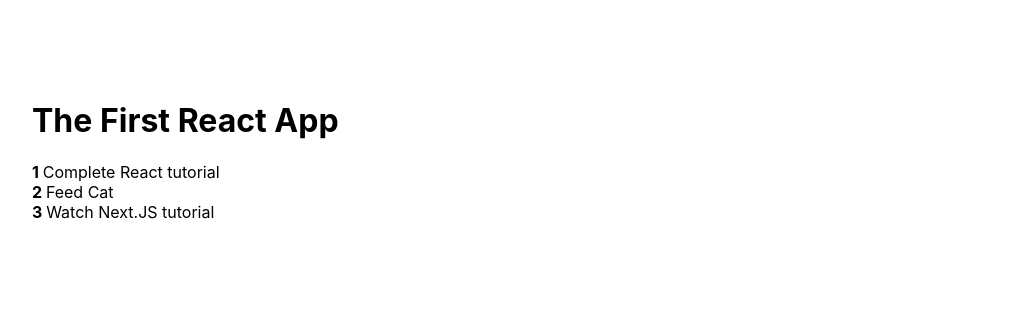
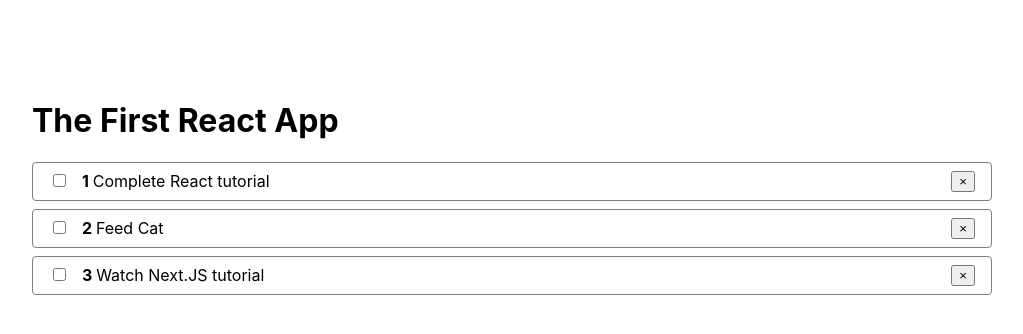
Before and after one commit to lightxlamp/React, a React (Create React App) app in the folder Youtube_course_by_Vladilen/first-react-app/: page / in a window 1280 px wide. Shown: the top 334 px of the page, without its empty margins (128-1151 px from the left). Built offline with nearby package versions, Linux system fonts and the light colour scheme.

Commit message:
style: add styles to "ToDoItem"

```diff
--- a/Youtube_course_by_Vladilen/first-react-app/src/todo/ToDoItem.js
+++ b/Youtube_course_by_Vladilen/first-react-app/src/todo/ToDoItem.js
@@ -1,11 +1,30 @@
 import React from 'react'
 import PropTypes from 'prop-types'
 
+const styles = {
+    li: {
+        display: 'flex',
+        justifyContent: 'space-between',
+        alignItems: 'center',
+        padding: '0.5rem 1rem',
+        border: '1px solid grey',
+        borderRadius: '4px',
+        marginBottom: '0.5rem'
+    },
+    input: {
+        marginRight: '1rem'
+    }
+}
+
 function ToDoItem({todo, index}) {
     return (
-    <li>
-        <strong>{index + 1} </strong>
-        { todo.title }
+    <li style={styles.li}>
+        <span>
+            <input type="checkbox" style={styles.input} />
+            <strong>{index + 1} </strong>
+            { todo.title }
+        </span>
+        <button>&times;</button>
     </li>
     )
 }
```
